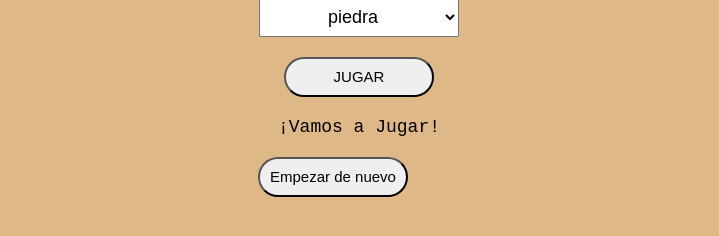
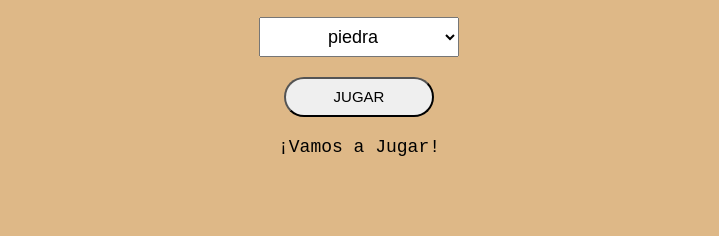
Before and after one commit to Martarubio93/Rock-paper-scissors-game, a plain HTML site: page index.html in a window 1280 px wide. Shown: the part 394-630 px from the top of the page, without its empty margins (281-1000 px from the left). Drawn offline with Linux system fonts and the light colour scheme.

Commit message:
¨collapsed¨

```diff
--- a/index.html
+++ b/index.html
@@ -21,7 +21,7 @@
         <p class="letsplay-js clue">¡Vamos a Jugar!</p>
         <p class="player score"></p>
         <p class="computer score"></p>
-        <button type="reset" class="restart play">Empezar de nuevo</button>
+        <button type="reset" class="restart play collapsed">Empezar de nuevo</button>
       </section>
     </main>
 
```
